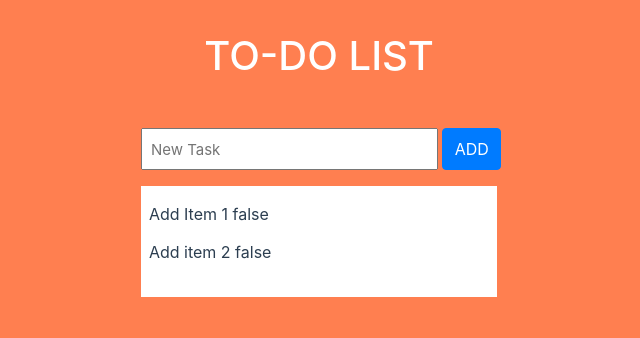
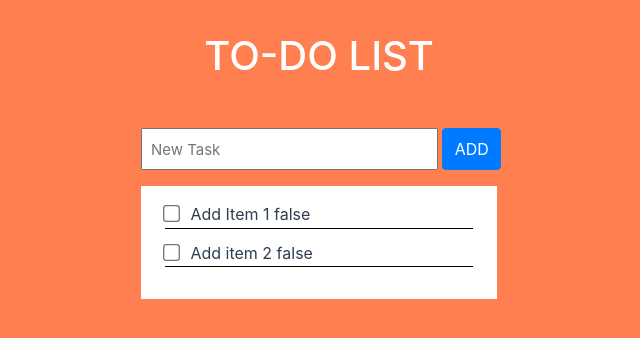
Before and after one commit to huyviet1995/todolist-vue, a Vue app: page / in a window 1280 px wide. Shown: the top 338 px of the page, without its empty margins (321-961 px from the left). Built offline with nearby package versions, Linux system fonts and the light colour scheme.

Commit message:
Adding simple checkbox to the left of each todo item and then scale it properly

```diff
--- a/src/components/TodoItem.vue
+++ b/src/components/TodoItem.vue
@@ -1,5 +1,6 @@
 <template>
   <li>
+    <input type="checkbox" class="mr-2" />
     {{ label }} <span>{{ isCompleted }}</span>
   </li>
 </template>
@@ -14,5 +15,9 @@ export default {
 li {
   text-decoration: none;
   list-style-type: none;
+  border-bottom: 1px solid black;
+}
+input[type="checkbox"] {
+  transform: scale(1.3);
 }
 </style>
--- a/src/components/TodoList.vue
+++ b/src/components/TodoList.vue
@@ -1,5 +1,5 @@
 <template>
-  <section class="px-2 bg-white w-100 py-3">
+  <section class="px-4 bg-white w-100 py-3">
     <ul class="pl-0">
       <todo-item
         v-for="item in todoItems"
```
